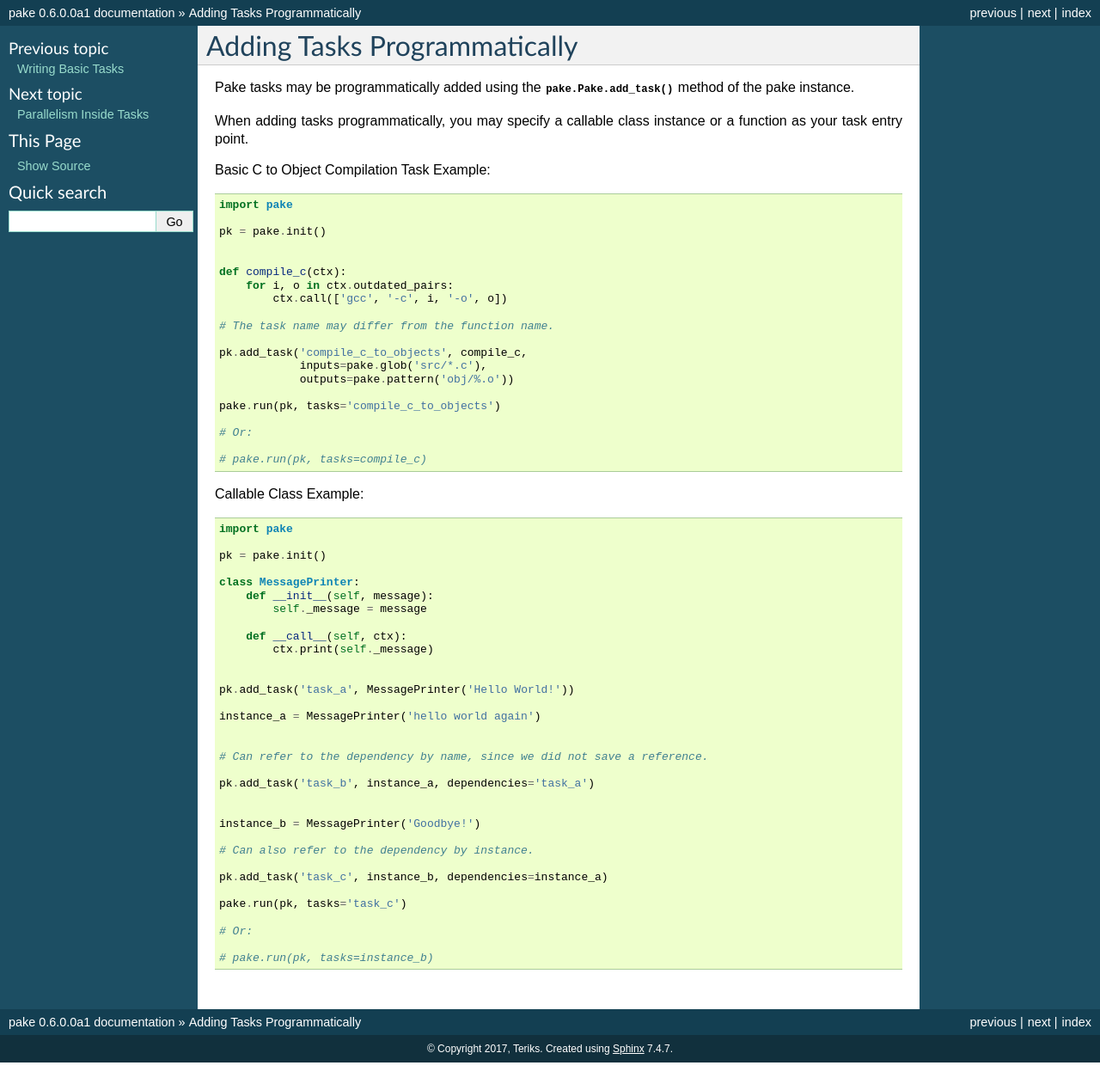
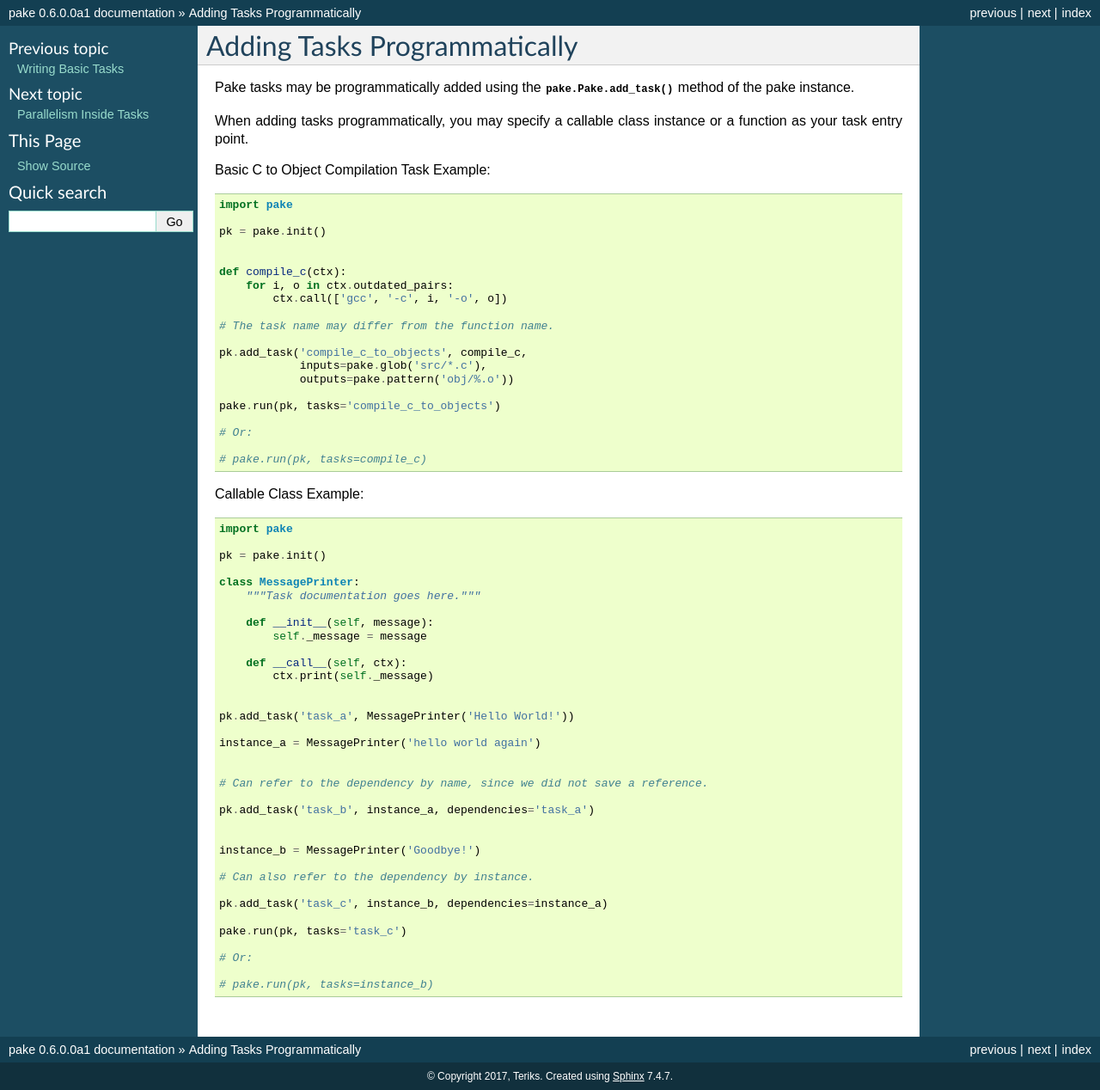
Before and after one commit to Teriks/pake, a Sphinx documentation site: the page built from docs/source/programmaticlyaddtasks.rst, in a window 1280 px wide. Shown: the whole page at 86% size. Built offline with Sphinx 7.4.7, drawn with Linux system fonts in a browser that asks for light colours; before the commit the page ends 1236 px from its top, so only the background shows below that.

Commit message:
Illustrate task documentation in class based task

```diff
--- a/docs/source/programmaticlyaddtasks.rst
+++ b/docs/source/programmaticlyaddtasks.rst
@@ -43,6 +43,8 @@ Callable Class Example:
    pk = pake.init()
 
    class MessagePrinter:
+       """Task documentation goes here."""
+
        def __init__(self, message):
            self._message = message
 
```
